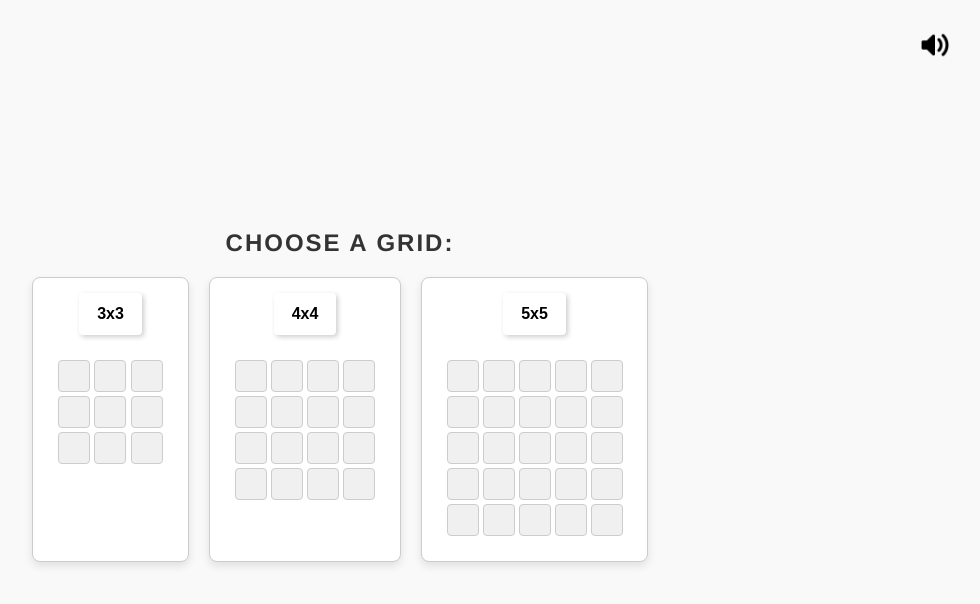
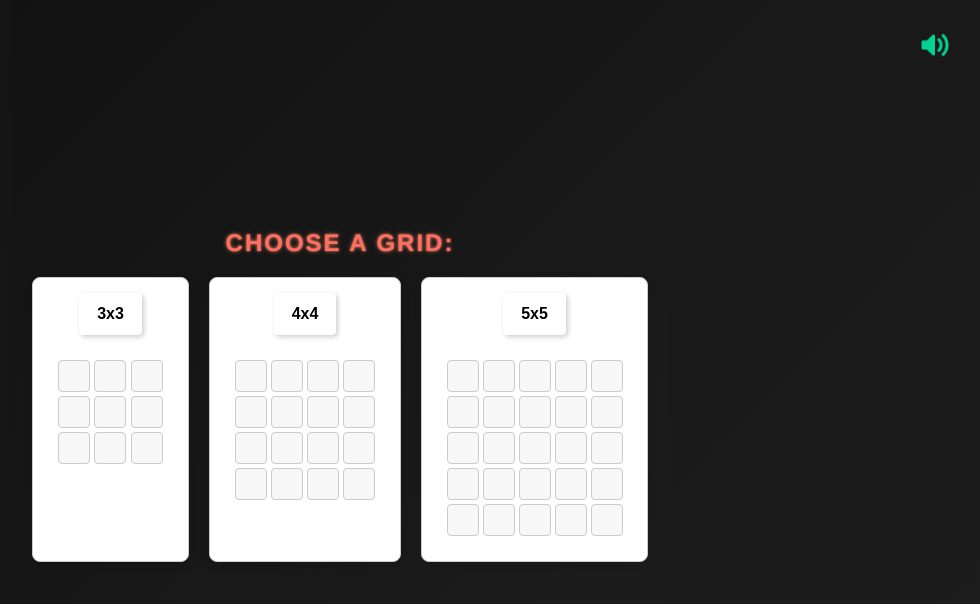
Before and after one commit to Naincy31/Tic-Tac-Toe, a React (Create React App) app: page / in a window 1280 px wide. Shown: the top 604 px of the page, without its empty margins (300-1280 px from the left). Built offline with nearby package versions, Linux system fonts and the light colour scheme; the HTML template or start-up script is replaced by a standard one.

Commit message:
Added subtle glowing animation for improved visual appeal

```diff
--- a/src/App.css
+++ b/src/App.css
@@ -6,7 +6,7 @@ body {
   justify-content: center;
   align-items: center;
   font-family: 'Franklin Gothic Medium', 'Arial Narrow', Arial, sans-serif;
-  background-color: #f9f9f9;
+  background: linear-gradient(135deg, #121212, #1e1e1e);
 }
 
 .sound-icon {
@@ -20,6 +20,7 @@ body {
   width: 30px;
   cursor: pointer;
   transition: transform 0.2s ease;
+  filter: brightness(0) saturate(100%) invert(50%) sepia(90%) saturate(745%) hue-rotate(120deg);
 }
 
 .sound-icon img:hover {
@@ -36,7 +37,9 @@ body {
   font-size: 1.5rem;
   margin-bottom: 20px;
   letter-spacing: 2px;
-  color: #333;
+  color: #ff6f61;
+  text-shadow: 0 0 2px rgba(255, 111, 97, 0.8),
+    0 0 4px rgba(255, 159, 112, 0.6);
 }
 
 .grid-options {
@@ -56,30 +59,28 @@ body {
   gap: 15px;
   background-color: #fff;
   box-shadow: 0 4px 8px rgba(0, 0, 0, 0.1);
-  transition: transform 0.2s ease;
+  transition: transform 0.2s ease, background-color 0.2s ease;
   cursor: pointer;
 }
 
 .grid-preview-container:hover {
   transform: scale(1.05);
+  background-color: #ff9f70;
 }
 
 .grid-preview-container button {
   padding: 12px 18px;
   background-color: #fff;
   box-shadow: 2px 2px 5px rgba(0, 0, 0, 0.2);
-  border: none;
   border-radius: 4px;
   cursor: pointer;
   font-size: 1rem;
   font-weight: bold;
-  transition: transform 0.2s ease, background-color 0.2s ease;
+  transition: transform 0.2s ease;
 }
 
 .grid-preview-container button:hover {
   transform: scale(1.1);
-  background-color: #555;
-  color: #fff;
 }
 
 .grid-preview {
@@ -93,7 +94,7 @@ body {
   height: 30px;
   border: 1px solid #ccc;
   border-radius: 4px;
-  background-color: #f0f0f0;
+  background-color: #f7f7f7;
 }
 
 .game-board {
@@ -113,7 +114,7 @@ h3 {
 .flash-text {
   font-size: 1.5rem;
   font-weight: bold;
-  color: #007bff;
+  color: #ff6f61;
   animation: flash 1s infinite alternate;
 }
 
@@ -123,7 +124,7 @@ h3 {
   }
 
   to {
-    opacity: 0.5;
+    opacity: 0.7;
   }
 }
 
@@ -175,13 +176,14 @@ h3 {
   align-items: center;
   font-size: 1.5rem;
   cursor: pointer;
-  transition: background-color 0.3s ease, transform 0.2s ease;
+  transition: background-color 0.3s ease, transform 0.2s ease, box-shadow 0.3s ease;
   background-color: #fff;
 }
 
 .grid-container .square:hover {
-  background-color: #dcdcdc;
+  background-color: #f4f4f4;
   transform: scale(1.05);
+  box-shadow: 0 4px 8px rgba(0, 0, 0, 0.2);
 }
 
 .controls {
--- a/src/components/GameBoard.jsx
+++ b/src/components/GameBoard.jsx
@@ -124,6 +124,3 @@ const GameBoard = ({gridSize, setGridSize, soundVolume}) => {
 }
 
 export default GameBoard
-
-//sound mute
-//rematch cross then user won't be able to rematch again restart
```
